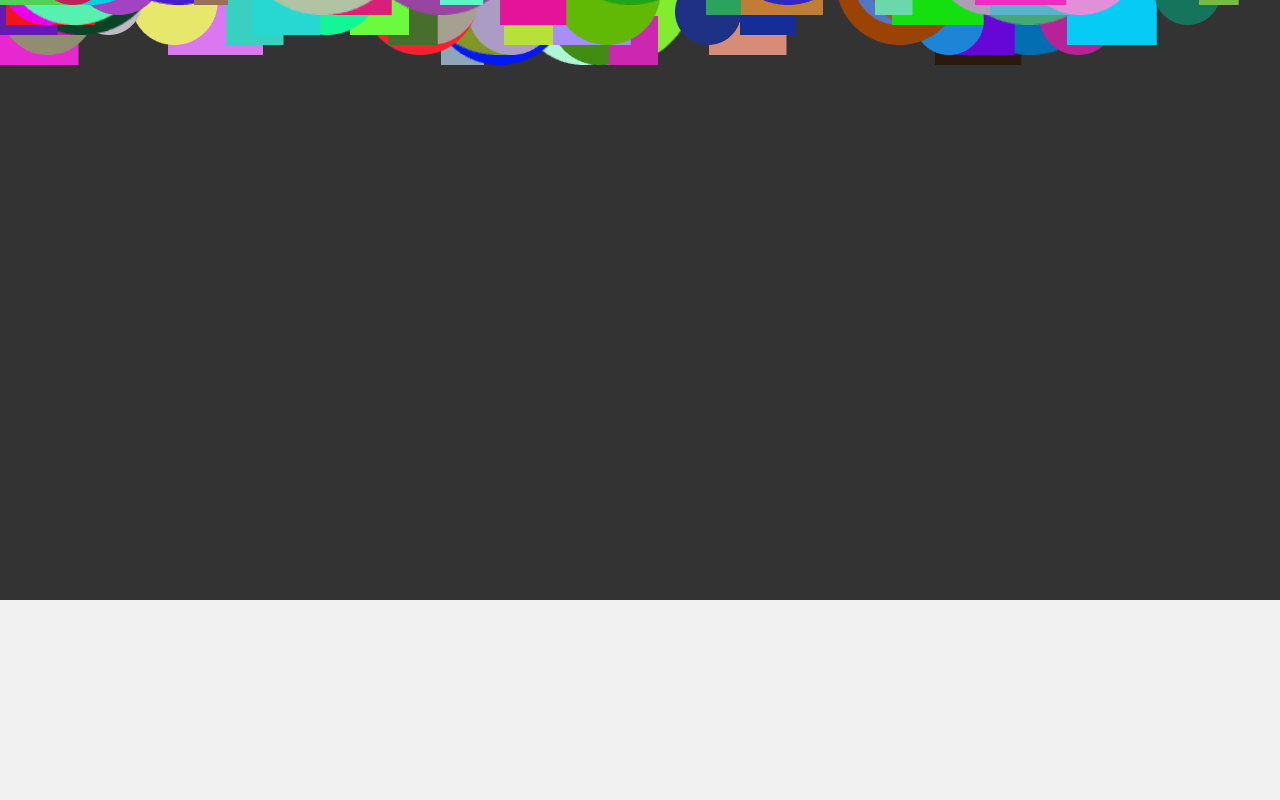
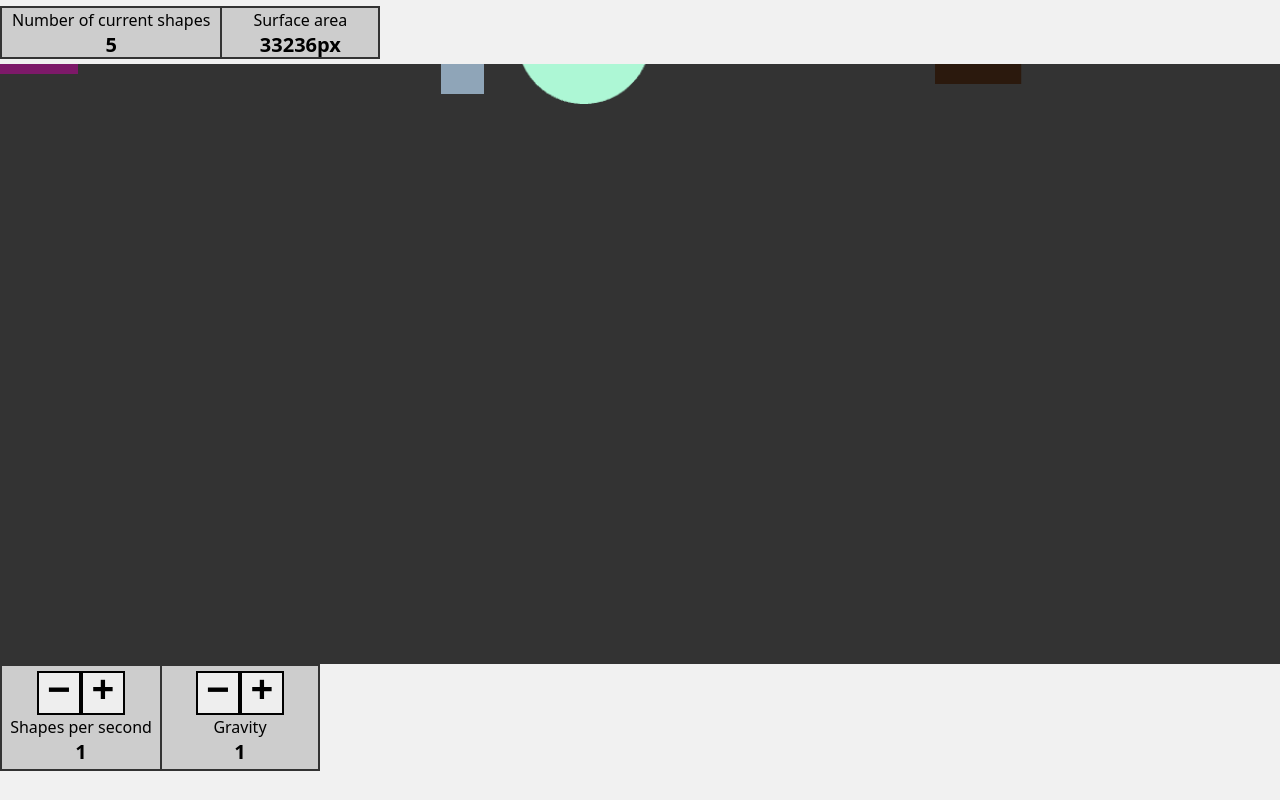
Before and after one commit to alex-fdr/digicode-test-exercise, a website built with Vite: page index.html in a window 1280 px wide. Built offline with nearby package versions, Linux system fonts and the light colour scheme; animation ran at ten frames a second.

Commit message:
add basic ui

```diff
--- a/index.html
+++ b/index.html
@@ -2,11 +2,41 @@
 <html lang="en">
     <head>
         <meta charset="UTF-8" />
-        <meta name="viewport" content="width=device-width, initial-scale=1.0" />
+        <meta name="viewport" content="width=device-width, initial-scale=1.0 maximum-scale=1.0" />
         <title>Vite + TS</title>
     </head>
     <body>
+        <header>
+            <div class="info">
+                <p class="label">Number of current shapes</p>
+                <p class="value" id="total-shapes">0</p>
+            </div>
+            <div class="info">
+                <p class="label">Surface area</p>
+                <p class="value" id="total-area">0</p>
+            </div>
+        </header>
+
         <div id="app"></div>
+
+        <footer>
+            <div class="info">
+                <div class="buttons">
+                    <div class="btn btn-minus" id="shapes-decrease">−</div>
+                    <div class="btn btn-plus" id="shapes-increase">+</div>
+                </div>
+                <p class="label">Shapes per second</p>
+                <p class="value" id="shapes-per-second">0</p>
+            </div>
+            <div class="info">
+                <div class="buttons">
+                    <div class="btn btn-minus" id="gravity-decrease">−</div>
+                    <div class="btn btn-plus" id="gravity-increase">+</div>
+                </div>
+                <p class="label">Gravity</p>
+                <p class="value" id="gravity">0</p>
+            </div>
+        </footer>
         <script type="module" src="/src/main.ts"></script>
   </body>
 </html>
--- a/src/app.ts
+++ b/src/app.ts
@@ -2,24 +2,27 @@ import { Application } from 'pixi.js';
 import { Spawner } from './spawner';
 import { ShapeManager } from './shape-manager';
 import type { Config } from './config';
+import { UI } from './ui';
 
 export class ShapeApp {
     engine: Application;
     intervalSpawner: Spawner;
     shapeManager: ShapeManager;
     config: Config;
+    ui: UI;
 
     constructor(config: Config) {
         this.config = config;
         this.engine = new Application();
+        this.ui = new UI(this.config);
         this.intervalSpawner = new Spawner(this.config.spawnIntervalMS, this.engine)
-        this.shapeManager = new ShapeManager(this.engine);
+        this.shapeManager = new ShapeManager(this.engine, this.ui);
     }
 
     async init() {
         await this.engine.init({
             background: '#333333',
-            resizeTo: document.body,
+            resizeTo: document.getElementById('app')!,
             antialias: true,
         });
 
@@ -30,17 +33,30 @@ export class ShapeApp {
 
         this.shapeManager.init();
 
+        let stopSpawn = false;
+
+        document.addEventListener('keypress', (event) => {
+            console.log(event.key)
+            if (event.key === '1') {
+                stopSpawn = !stopSpawn;
+            }
+        })
+
         this.engine.stage.on('spawnShape', () => {
+            if (stopSpawn) {
+                return;
+            }
+
             for (let i = 0; i < this.config.shapesPerSecond; i++) {
                 this.shapeManager.spawnRandomShape();
             }
         });
 
         this.engine.canvas.addEventListener('pointerdown', (event) => {
-            const intersected = this.shapeManager.handleClick(event.clientX, event.clientY);
+            const intersected = this.shapeManager.handleClick(event.offsetX, event.offsetY);
 
             if (!intersected) {
-                this.shapeManager.spawnRandomShape(event.clientX, event.clientY);
+                this.shapeManager.spawnRandomShape(event.offsetX, event.offsetY);
             }
         });
     }
--- a/src/config.ts
+++ b/src/config.ts
@@ -1,5 +1,5 @@
 export class Config {
     gravity = 1;
     spawnIntervalMS = 1000;
-    shapesPerSecond = 10;
+    shapesPerSecond = 1;
 }
--- a/src/shape-manager.ts
+++ b/src/shape-manager.ts
@@ -3,16 +3,18 @@ import { CircleFactory } from './factories/circles';
 import { SquareFactory } from './factories/squares';
 import { Shape, type ShapeKind } from './shapes/shape';
 import type { ShapeFactory } from './factories/shape-factory';
+import type { UI } from './ui';
 
 export class ShapeManager {
     engine: Application;
     shapes: Shape[] = [];
-    shapesToDelete: Shape[] = [];
     container = new Container();
     factories!: Record<ShapeKind, ShapeFactory>;
+    ui: UI;
 
-    constructor(engine: Application) {
+    constructor(engine: Application, ui: UI) {
         this.engine = engine;
+        this.ui = ui;
     }
 
     init() {
@@ -28,6 +30,11 @@ export class ShapeManager {
         const type = allTypes[index];
         const shape = this.factories[type].spawn(x, y);
         this.shapes.push(shape);
+
+        this.ui.updateTotalShapes(this.shapes.length);
+        this.ui.updateTotalArea(
+            Math.floor(this.shapes.reduce((acc, s) => acc += s.area(), 0))
+        );
     }
 
     handleClick(x: number, y: number): boolean {
@@ -59,5 +66,9 @@ export class ShapeManager {
     removeShape(shape: Shape, index: number) {
         this.shapes.splice(index, 1);
         this.factories[shape.type].return(shape);
+        this.ui.updateTotalShapes(this.shapes.length);
+        this.ui.updateTotalArea(
+            Math.floor(this.shapes.reduce((acc, s) => acc += s.area(), 0))
+        );
     }
 }
--- a/src/style.css
+++ b/src/style.css
@@ -16,28 +16,85 @@
 body {
     margin: 0;
     display: flex;
-  place-items: center;
+    /* place-items: flex-start; */
+    flex-direction: column;
     /* min-width: 320px; */
-  /* min-height: 100vh; */
+    /* min-height: 70vh; */
 }
 
-/* a {
-  font-weight: 500;
-  color: #646cff;
-  text-decoration: inherit;
-}
-a:hover {
-  color: #535bf2;
+header {
+    display: flex;
+    place-items: center;
+    justify-content: left;
+    min-height: 8vh;
 }
 
-h1 {
-  font-size: 3.2em;
-  line-height: 1.1;
-} */
+p {
+    color: black;
+    margin: 0;
+}
 
-/* #app {
-  max-width: 1280px;
-  margin: 0 auto;
-  padding: 2rem;
+.info {
+    display: flex;
+    min-width: 10rem;
+    margin: 0;
+    padding: 0 10px;
+    flex-direction: column;
     text-align: center;
-} */
+    background-color: #cdcdcd;
+    border: 2px solid #333333;
+    box-sizing: border-box;
+}
+
+.info:first-child {
+    border-right: none;
+}
+
+.label {
+    font-size: 1rem;
+}
+
+.value {
+    font-weight: bold;
+    font-size: 1.25rem;
+    line-height: 1.25;
+}
+
+#app {
+    display: flex;
+    height: 75vh;
+    /* min-width: 100vmin;
+    min-height: 80vmax; */
+}
+
+footer {
+    display: flex;
+    /* height: 16vh; */
+}
+
+footer .info {
+    padding: 5px 0;
+}
+
+.buttons {
+    display: flex;
+    flex-direction: row;
+    justify-content: center;
+}
+
+.btn {
+    /* padding: 10px; */
+    border: 2px solid black;
+    line-height: 30px;
+    color: black;
+    background-color: #eee;
+    font-weight: bold;
+    font-size: 2.5rem;
+    width: 40px;
+    height: 40px;
+    cursor: pointer;
+}
+
+@media (orientation: portrait) {
+
+}
--- /dev/null
+++ b/src/ui.ts
@@ -0,0 +1,63 @@
+import type { Config } from './config';
+
+export class UI {
+    totalShapes: HTMLElement;
+    totalArea: HTMLElement;
+    shapesPerSecond: HTMLElement;
+    gravity: HTMLElement;
+    config: Config;
+
+    constructor(config: Config) {
+        this.config = config;
+        this.totalShapes = document.getElementById('total-shapes')!;
+        this.totalArea = document.getElementById('total-area')!;
+        this.shapesPerSecond = document.getElementById('shapes-per-second')!;
+        this.gravity = document.getElementById('gravity')!;
+
+        this.updateGravityValue(config.gravity);
+        this.updateShapesPerSecondValue(config.shapesPerSecond);
+
+        const gravityDecrease = document.getElementById('gravity-decrease')!;
+        const gravityIncrease = document.getElementById('gravity-increase')!;
+
+        gravityDecrease.addEventListener('click', () => {
+            this.config.gravity = Math.max(1, this.config.gravity - 1);
+            this.updateGravityValue(this.config.gravity);
+        });
+
+        gravityIncrease.addEventListener('click', () => {
+            this.config.gravity = Math.min(100, this.config.gravity + 1);
+            this.updateGravityValue(this.config.gravity);
+        });
+
+        const shapesDecrease = document.getElementById('shapes-decrease')!;
+        const shapesIncrease = document.getElementById('shapes-increase')!;
+
+        shapesDecrease.addEventListener('pointerdown', () => {
+            this.config.shapesPerSecond = Math.max(1, this.config.shapesPerSecond - 1);
+            this.updateShapesPerSecondValue(this.config.shapesPerSecond);
+        });
+
+        shapesIncrease.addEventListener('pointerdown', () => {
+            this.config.shapesPerSecond = Math.min(1000, this.config.shapesPerSecond + 1);
+            this.updateShapesPerSecondValue(this.config.shapesPerSecond);
+        });
+    }
+
+
+    updateTotalShapes(value: number) {
+        this.totalShapes.innerText = value.toString();
+    }
+
+    updateTotalArea(value: number) {
+        this.totalArea.innerText = value.toString() + 'px';
+    }
+
+    updateShapesPerSecondValue(value: number) {
+        this.shapesPerSecond.innerText = value.toString();
+    }
+
+    updateGravityValue(value: number) {
+        this.gravity.innerText = value.toString();
+    }
+}
```
Lines whose indentation alone changed are shown as unchanged.
